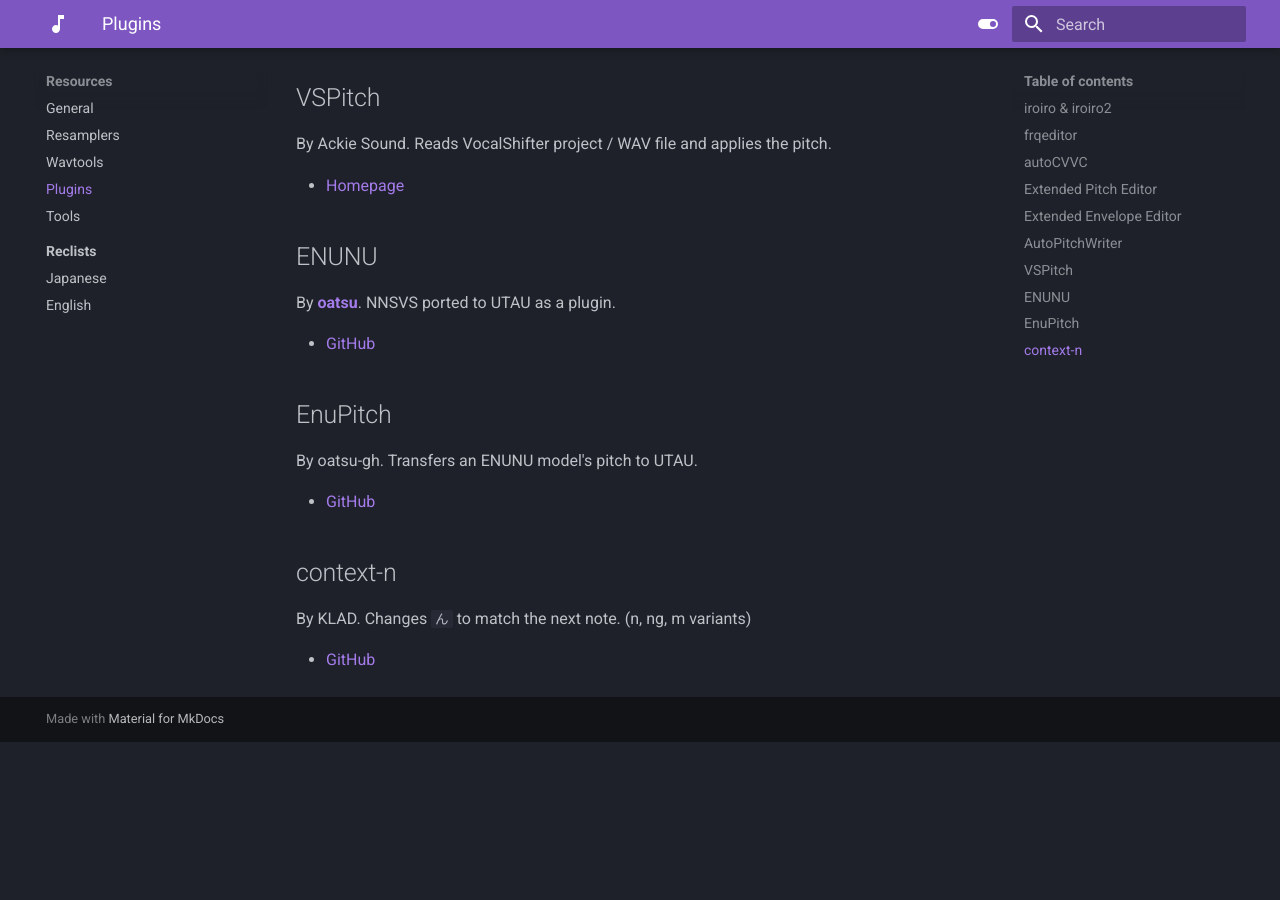
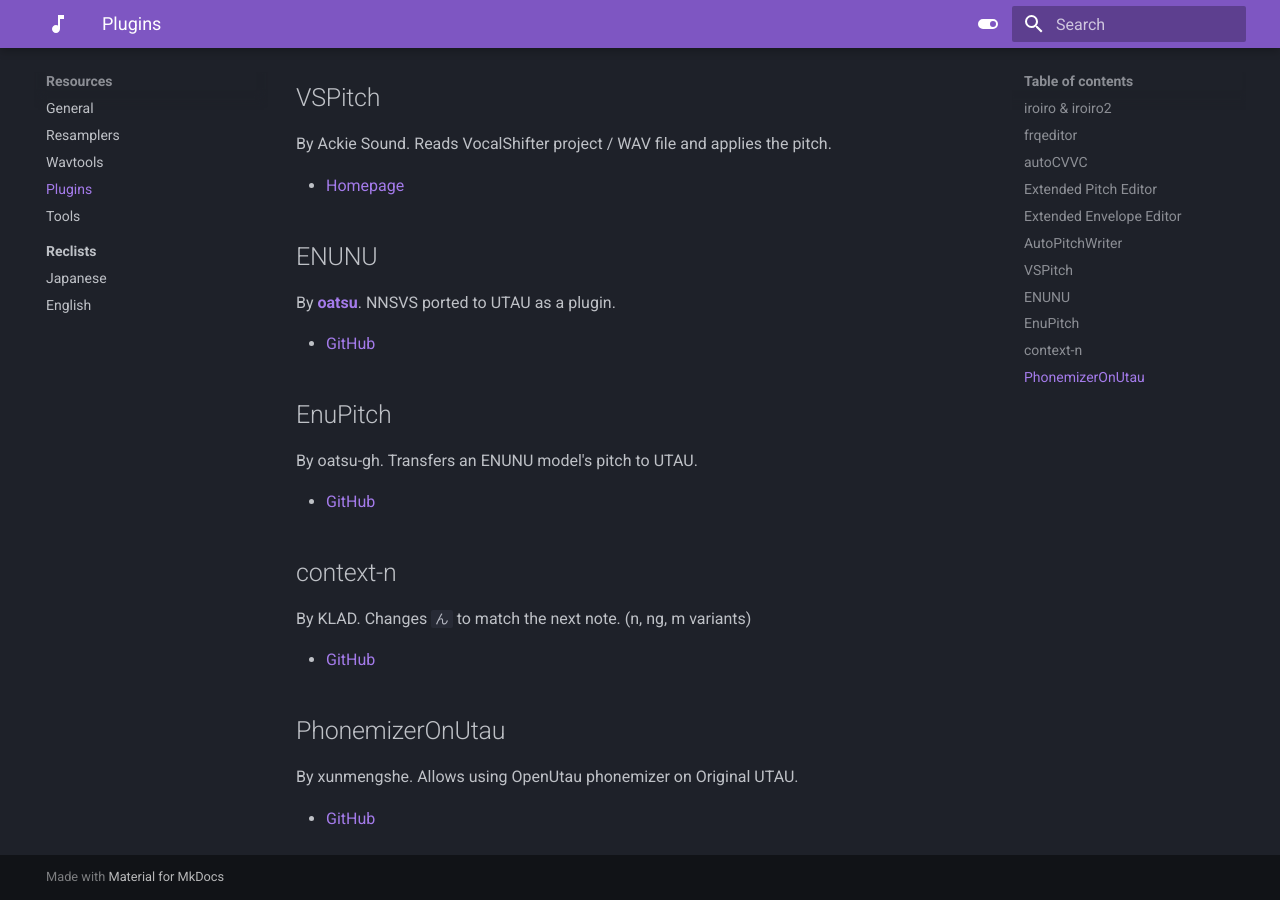
Before and after one commit to nagotown/utau.info, an MkDocs documentation site: the page built from docs/resources/plugins.md, in a window 1280 px wide and 900 px high, scrolled down 1130 px. Built offline with MkDocs 1.6.1 and Material for MkDocs 9.7.7, drawn with Linux system fonts in a browser that asks for light colours; before the commit the page ends 1872 px from its top, so only the background shows below that.

Commit message:
add PhonemizerOnUtau to plugins.md

```diff
--- a/docs/resources/plugins.md
+++ b/docs/resources/plugins.md
@@ -48,6 +48,13 @@
 - [GitHub](https://github.com/oatsu-gh/EnuPitch)
 
 ## context-n
+
 By KLAD. Changes `ん` to match the next note. (n, ng, m variants)
 
 - [GitHub](https://github.com/adlez27/context-n)
+
+## PhonemizerOnUtau
+
+By xunmengshe. Allows using OpenUtau phonemizer on Original UTAU.
+
+- [GitHub](https://github.com/xunmengshe/PhonemizerOnUtau)
```
